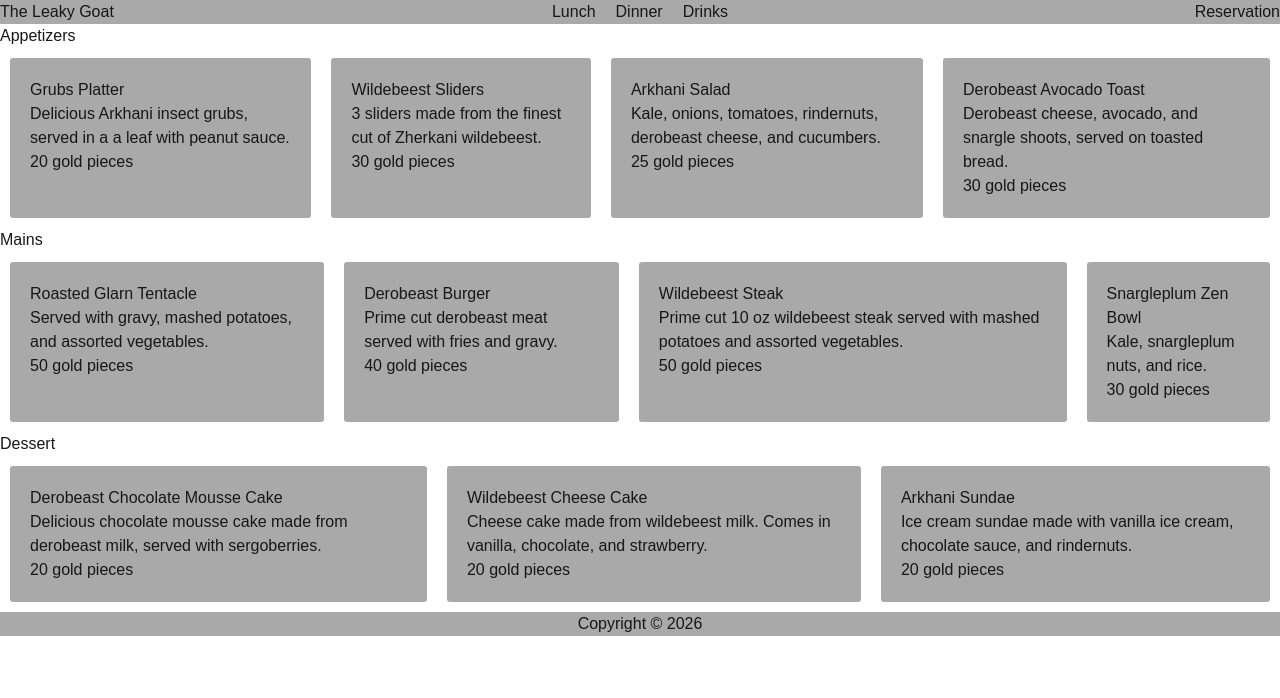
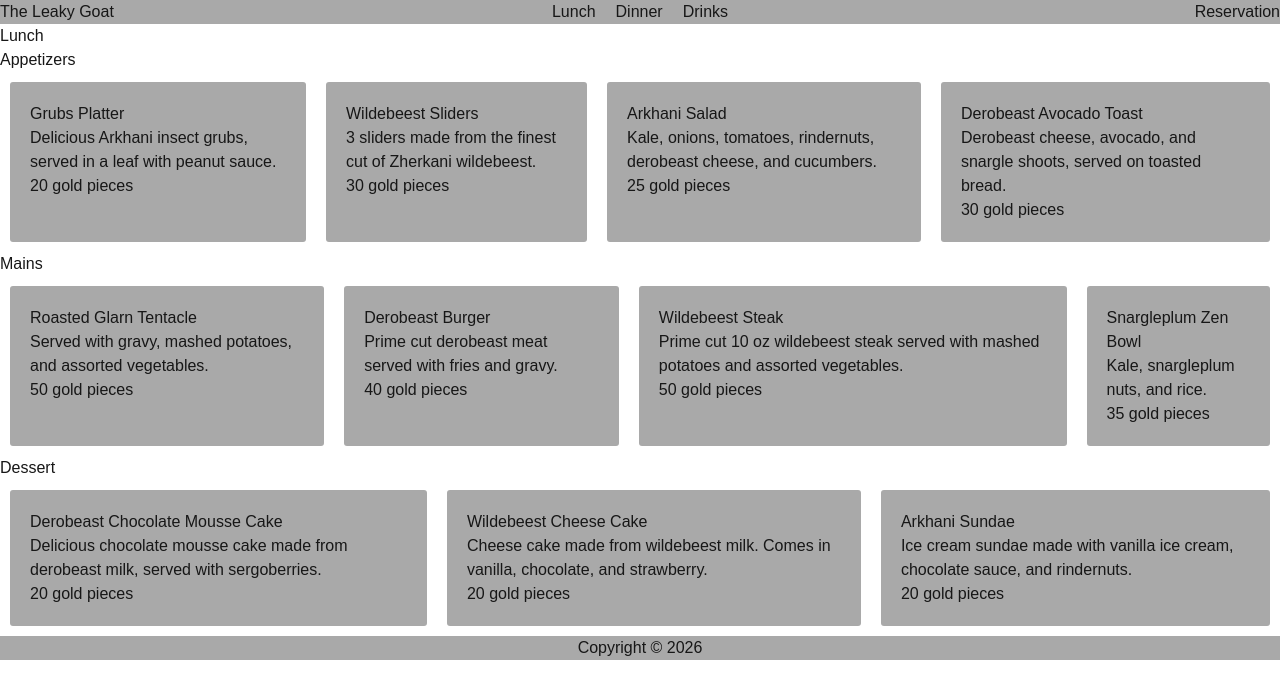
Before and after one commit to alex-badila/alex-badila-wddm132-assignment-2, a Next.js app: page /lunch in a window 1280 px wide. Shown: the top 698 px of the page. Built offline with nearby package versions, Linux system fonts and the light colour scheme.

Commit message:
Fixed typos and added headings for the menu pages

```diff
--- a/app/dinner/page.tsx
+++ b/app/dinner/page.tsx
@@ -9,25 +9,26 @@ const Dinner = (props: any) => {
       <Header />
       <main>
         <section>
-          <h2>Appetizers</h2>
+          <h2>Dinner</h2>
+          <h3>Appetizers</h3>
           <div className="cardContainer">
-              <Card menuItem="Grubs Platter" description="Delicious Arkhani insect grubs, served in a a leaf with peanut sauce." price="20 gold pieces"/>
+              <Card menuItem="Grubs Platter" description="Delicious Arkhani insect grubs, served in a leaf with peanut sauce." price="20 gold pieces"/>
               <Card menuItem="Wildebeest Sliders" description="3 sliders made from the finest cut of Zherkani wildebeest." price="30 gold pieces"/>
               <Card menuItem="Shining Butterfly Soup" description="Soup made from the mystical shining butterly. It glows!" price="25 gold pieces"/>
               <Card menuItem="Glarn Tentacle Soup" description="Soup of the tentacles of the famous glarn beast. Contains potatoes and sour cream." price="30 gold pieces"/>
           </div>
         </section>
         <section>
-          <h2>Mains</h2>
+          <h3>Mains</h3>
           <div className="cardContainer">
               <Card menuItem="Roasted Glarn Tentacle" description="Served with gravy, mashed potatoes, and assorted vegetables." price="50 gold pieces"/>
               <Card menuItem="Franglesangle Nachos" description="Served with famous franglesangle sauce that is to die for!" price="35 gold pieces"/>
-              <Card menuItem="Wildebeest Steak" description="Prime cut 10 oz wildebeest steak served with mashed potatoes and assorted vegetables." price="25 gold pieces"/>
+              <Card menuItem="Wildebeest Steak" description="Prime cut 10 oz wildebeest steak served with mashed potatoes and assorted vegetables." price="50 gold pieces"/>
               <Card menuItem="Magical Lightbug Pasta" description="Magical lightbug served with iteratto pasta. You can still see it shine even after death!" price="40 gold pieces"/>
           </div>
         </section>
         <section>
-          <h2>Dessert</h2>
+          <h3>Dessert</h3>
           <div className="cardContainer">
               <Card menuItem="Derobeast Chocolate Mousse Cake" description="Delicious chocolate mousse cake made from derobeast milk, served with sergoberries." price="20 gold pieces"/>
               <Card menuItem="Wildebeest Cheese Cake" description="Cheese cake made from wildebeest milk. Comes in vanilla, chocolate, and strawberry." price="20 gold pieces"/>
--- a/app/drinks/page.tsx
+++ b/app/drinks/page.tsx
@@ -9,7 +9,8 @@ const Drinks = (props: any) => {
       <Header />
       <main>
         <section>
-          <h2>Cocktails</h2>
+          <h2>Drinks</h2>
+          <h3>Cocktails</h3>
           <div className="cardContainer">
               <Card menuItem="Wizard's Explosion" description="Rum, orange juice and a secret ingredient to add that extra kick!" price="20 gold pieces"/>
               <Card menuItem="Witch's Delight" description="Tequila, cranberry juice, and lemon." price="15 gold pieces"/>
@@ -18,15 +19,15 @@ const Drinks = (props: any) => {
           </div>
         </section>
         <section>
-          <h2>Beer</h2>
+          <h3>Beer</h3>
           <div className="cardContainer">
               <Card menuItem="Butterbeer" description="Made with butter from the Arkhazi mountains." price="20 gold pieces"/>
               <Card menuItem="Viking Ale" description="Frosty mug of ale from the North for those fearless fighters among us!" price="30 gold pieces"/>
-              <Card menuItem="Gerrer Horn Ale" description="Refreshing dark ale served in a horn of the gerrer beast." price="35 gold pieces"/>
+              <Card menuItem="Gerrer Horn Ale" description="Refreshing dark ale served in the horn of the gerrer beast." price="35 gold pieces"/>
           </div>
         </section>
         <section>
-          <h2>Wine</h2>
+          <h3>Wine</h3>
           <div className="cardContainer">
               <Card menuItem="Dragon's Blood" description="A bitter red wine with an extra kick." price="30 gold pieces"/>
               <Card menuItem="Snow White" description="A chilled white wine with a perfumed aftertaste." price="25 gold pieces"/>
--- a/app/lunch/page.tsx
+++ b/app/lunch/page.tsx
@@ -9,25 +9,26 @@ const Lunch = (props: any) => {
       <Header />
       <main>
         <section>
-          <h2>Appetizers</h2>
+          <h2>Lunch</h2>
+          <h3>Appetizers</h3>
           <div className="cardContainer">
-              <Card menuItem="Grubs Platter" description="Delicious Arkhani insect grubs, served in a a leaf with peanut sauce." price="20 gold pieces"/>
+              <Card menuItem="Grubs Platter" description="Delicious Arkhani insect grubs, served in a leaf with peanut sauce." price="20 gold pieces"/>
               <Card menuItem="Wildebeest Sliders" description="3 sliders made from the finest cut of Zherkani wildebeest." price="30 gold pieces"/>
               <Card menuItem="Arkhani Salad" description="Kale, onions, tomatoes, rindernuts, derobeast cheese, and cucumbers." price="25 gold pieces"/>
               <Card menuItem="Derobeast Avocado Toast" description="Derobeast cheese, avocado, and snargle shoots, served on toasted bread." price="30 gold pieces"/>
           </div>
         </section>
         <section>
-          <h2>Mains</h2>
+          <h3>Mains</h3>
           <div className="cardContainer">
               <Card menuItem="Roasted Glarn Tentacle" description="Served with gravy, mashed potatoes, and assorted vegetables." price="50 gold pieces"/>
               <Card menuItem="Derobeast Burger" description="Prime cut derobeast meat served with fries and gravy." price="40 gold pieces"/>
               <Card menuItem="Wildebeest Steak" description="Prime cut 10 oz wildebeest steak served with mashed potatoes and assorted vegetables." price="50 gold pieces"/>
-              <Card menuItem="Snargleplum Zen Bowl" description="Kale, snargleplum nuts, and rice." price="30 gold pieces"/>
+              <Card menuItem="Snargleplum Zen Bowl" description="Kale, snargleplum nuts, and rice." price="35 gold pieces"/>
           </div>
         </section>
         <section>
-          <h2>Dessert</h2>
+          <h3>Dessert</h3>
           <div className="cardContainer">
               <Card menuItem="Derobeast Chocolate Mousse Cake" description="Delicious chocolate mousse cake made from derobeast milk, served with sergoberries." price="20 gold pieces"/>
               <Card menuItem="Wildebeest Cheese Cake" description="Cheese cake made from wildebeest milk. Comes in vanilla, chocolate, and strawberry." price="20 gold pieces"/>
```
Also changed, not shown: app/globals.css (line endings or trailing spaces).
